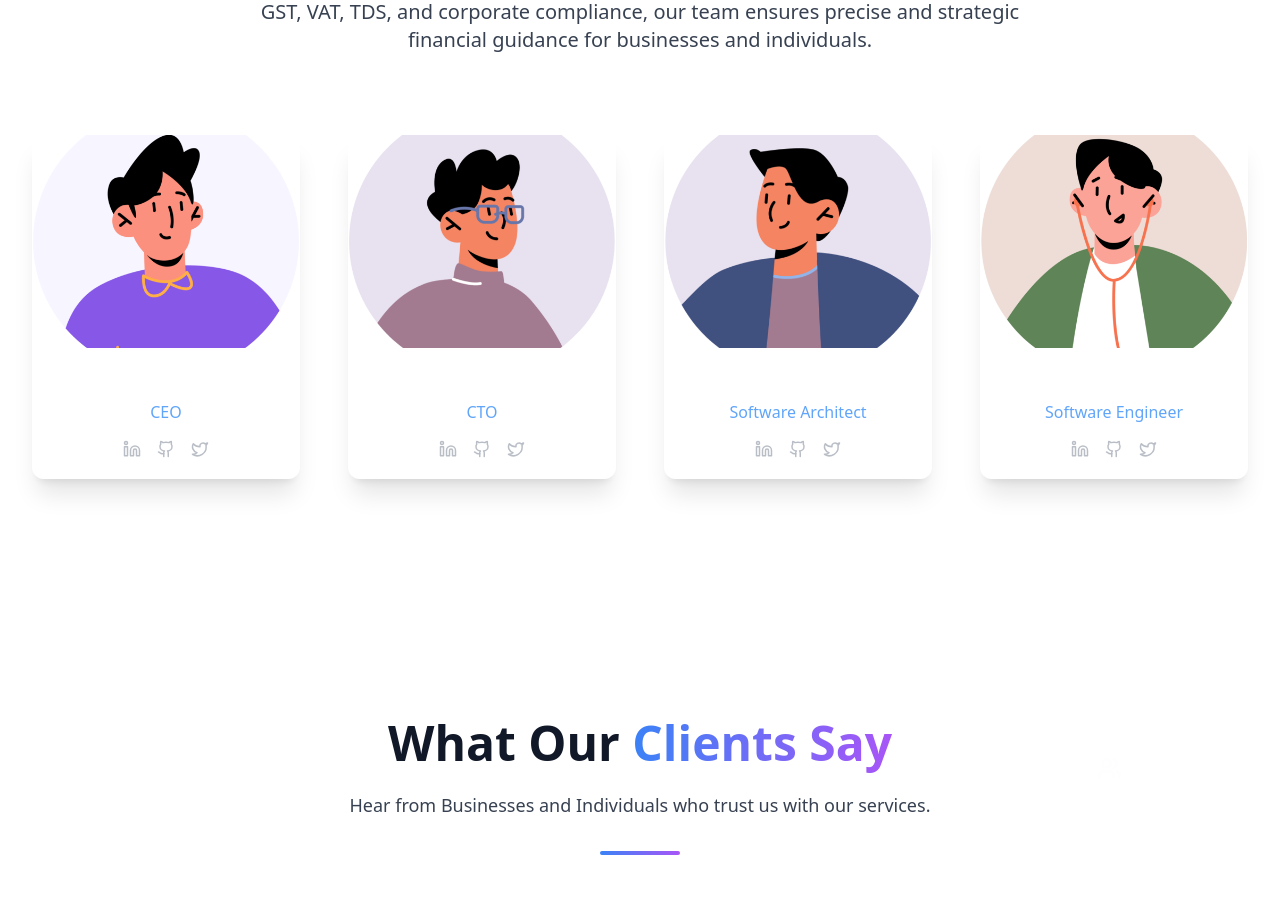
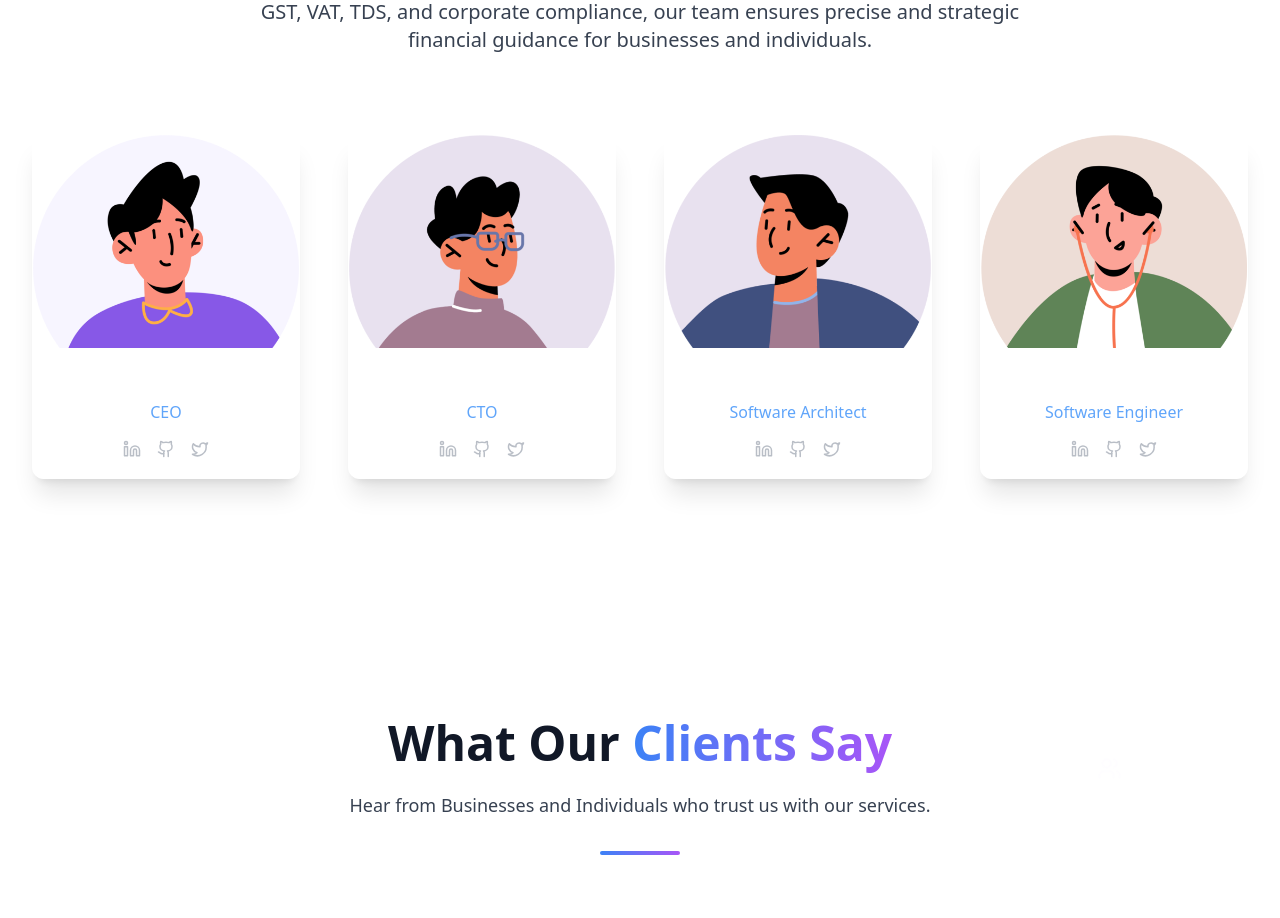
Before and after one commit to Yashpokharna/Bolia-Co., a Next.js app: page / in a window 1280 px wide. Shown: the part 3540-4458 px from the top of the page. Built offline with nearby package versions, Linux system fonts and the light colour scheme.

Commit message:
Image issue resolved

```diff
--- a/components/cards/TeamMemberCard.tsx
+++ b/components/cards/TeamMemberCard.tsx
@@ -47,8 +47,9 @@ const TeamMemberCard: React.FC<TeamMemberCardProps> = ({ member }) => {
           <Image
             src={member.image}
             alt={member.name}
-            fill
-            sizes="50,50"
+            // fill
+            width={400}
+            height={400}
             loading="lazy"
             className="object-cover transition-all"
           />
```
